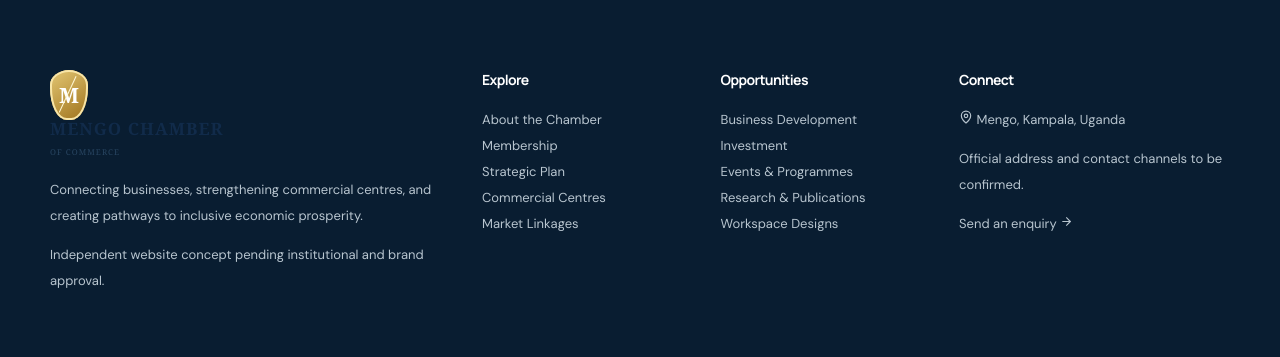
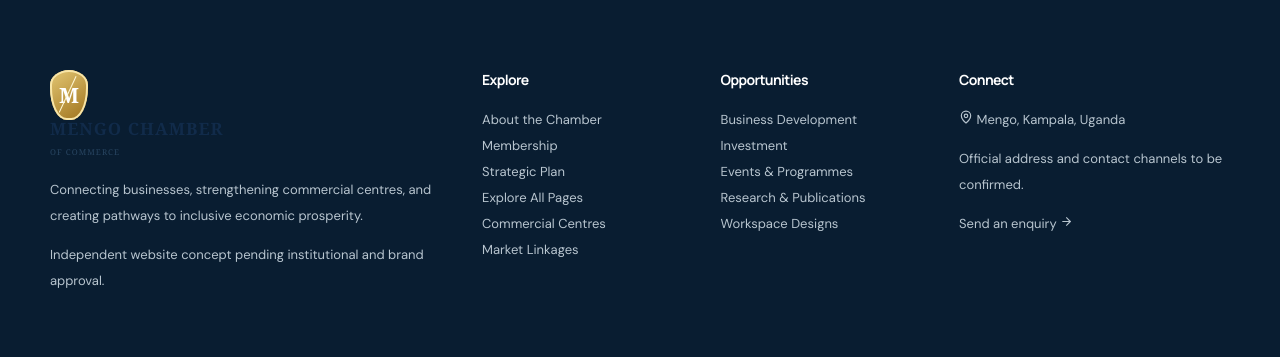
Before and after one commit to watumwa/mengo, a Next.js app: page / in a window 1280 px wide. Shown: the part 1660-2017 px from the top of the page. Built offline with nearby package versions, Linux system fonts and the light colour scheme.

Commit message:
Frontend: make all-page directory discoverable from footer

```diff
--- a/app/components.tsx
+++ b/app/components.tsx
@@ -43,7 +43,7 @@ export function Header() {
 }
 
 export function Footer() {
-  return <footer className="footer"><div className="container"><div className="footgrid"><div><Link href="/" className="brand"><span className="brandmark">M</span><span><strong>Mengo Chamber</strong><small>of Commerce</small></span></Link><p>Connecting businesses, strengthening commercial centres, and creating pathways to inclusive economic prosperity.</p><p>Independent website concept pending institutional and brand approval.</p></div><div><h4>Explore</h4><Link href="/about">About the Chamber</Link><Link href="/membership">Membership</Link><Link href="/strategic-plan">Strategic Plan</Link><Link href="/centres">Commercial Centres</Link><Link href="/opportunities">Market Linkages</Link></div><div><h4>Opportunities</h4><Link href="/business-development">Business Development</Link><Link href="/investment">Investment</Link><Link href="/events-calendar">Events & Programmes</Link><Link href="/research">Research & Publications</Link><Link href="/portal-preview">Workspace Designs</Link></div><div><h4>Connect</h4><p><MapPin size={14} /> Mengo, Kampala, Uganda</p><p>Official address and contact channels to be confirmed.</p><Link href="/contact">Send an enquiry <ArrowRight size={13} /></Link></div></div><div className="footbottom"><span>© {new Date().getFullYear()} Mengo Chamber of Commerce · Design concept</span><span>Institutional content and legal policies subject to approval</span></div></div></footer>;
+  return <footer className="footer"><div className="container"><div className="footgrid"><div><Link href="/" className="brand"><span className="brandmark">M</span><span><strong>Mengo Chamber</strong><small>of Commerce</small></span></Link><p>Connecting businesses, strengthening commercial centres, and creating pathways to inclusive economic prosperity.</p><p>Independent website concept pending institutional and brand approval.</p></div><div><h4>Explore</h4><Link href="/about">About the Chamber</Link><Link href="/membership">Membership</Link><Link href="/strategic-plan">Strategic Plan</Link><Link href="/explore">Explore All Pages</Link><Link href="/centres">Commercial Centres</Link><Link href="/opportunities">Market Linkages</Link></div><div><h4>Opportunities</h4><Link href="/business-development">Business Development</Link><Link href="/investment">Investment</Link><Link href="/events-calendar">Events & Programmes</Link><Link href="/research">Research & Publications</Link><Link href="/portal-preview">Workspace Designs</Link></div><div><h4>Connect</h4><p><MapPin size={14} /> Mengo, Kampala, Uganda</p><p>Official address and contact channels to be confirmed.</p><Link href="/contact">Send an enquiry <ArrowRight size={13} /></Link></div></div><div className="footbottom"><span>© {new Date().getFullYear()} Mengo Chamber of Commerce · Design concept</span><span>Institutional content and legal policies subject to approval</span></div></div></footer>;
 }
 
 export function Shell({ children }: { children: React.ReactNode }) {
```
